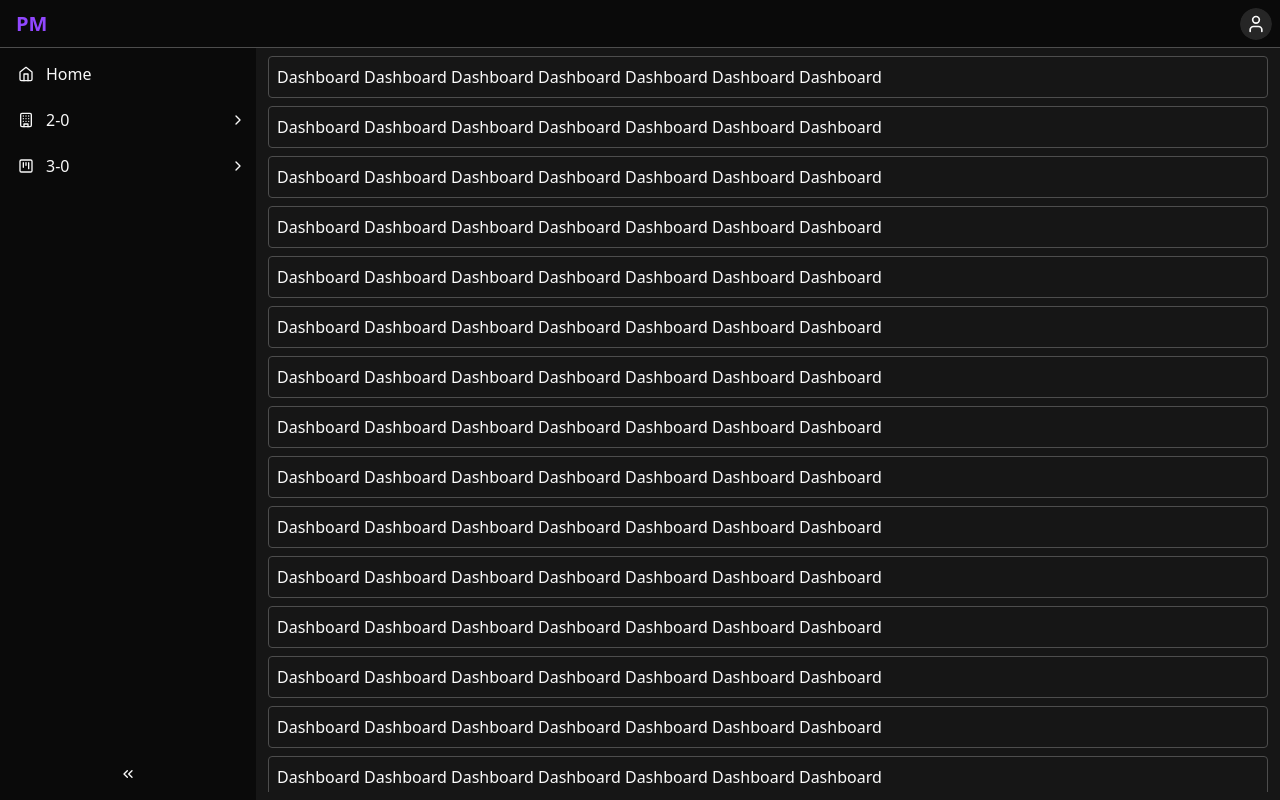
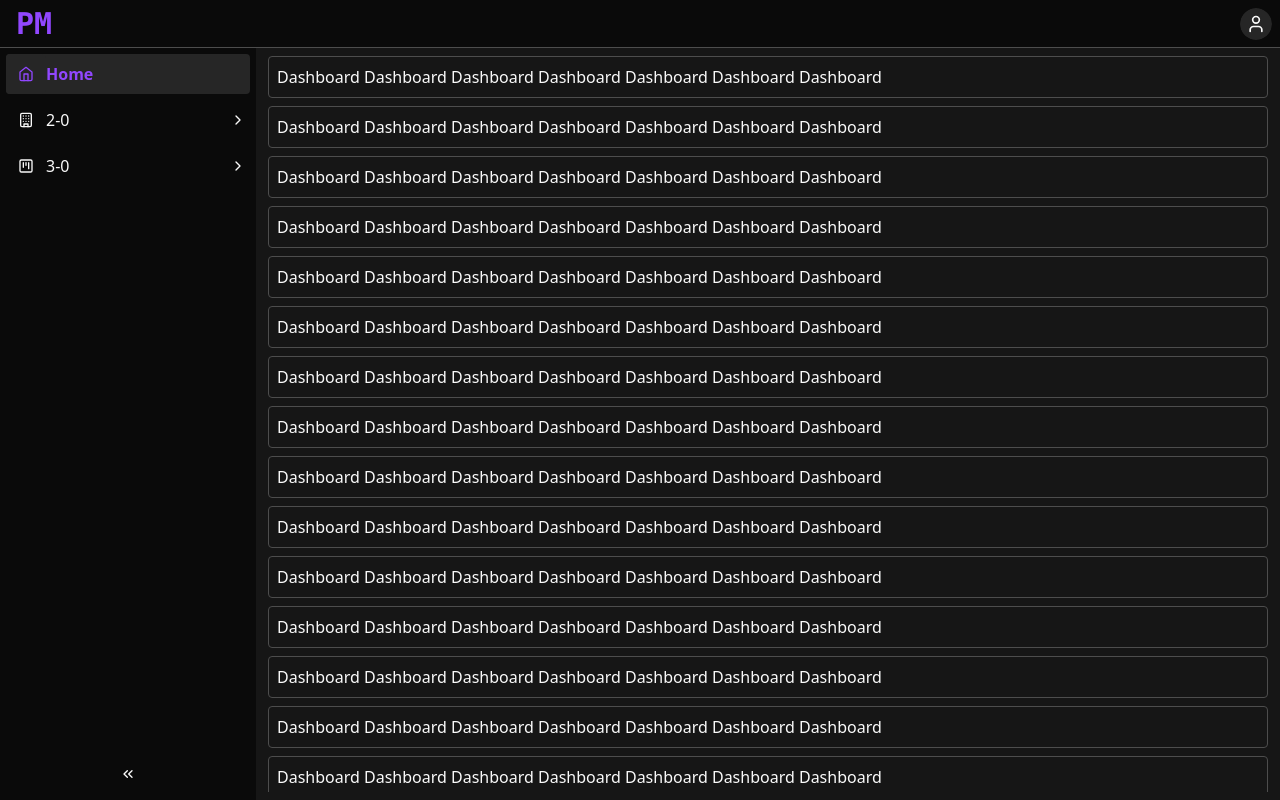
Before and after one commit to njyun666666/PM.React, a React (Create React App) app: page / in a window 1280 px wide. Built offline with nearby package versions, Linux system fonts and the light colour scheme; sample sign-in values are in the browser's storage.

Commit message:
edit nav

```diff
--- a/src/components/Brand.tsx
+++ b/src/components/Brand.tsx
@@ -3,7 +3,9 @@ import { cn } from 'src/lib/utils';
 
 const Brand = () => {
   const { t } = useTranslation();
-  return <div className={cn('text-xl font-bold text-primary')}>{t('website.title')}</div>;
+  return (
+    <div className={cn('font-mono text-3xl font-bold text-primary')}>{t('website.title')}</div>
+  );
 };
 
 export default Brand;
--- a/src/layouts/MainLayout.tsx
+++ b/src/layouts/MainLayout.tsx
@@ -6,10 +6,11 @@ import { ScrollArea, ScrollBar } from 'src/components/ui/scroll-area';
 import { login } from 'src/lib/services/login';
 import UserNav from './UserNav';
 import Nav from './Nav';
-import { ScreenEnum, useScreenMode, webSettings } from 'src/lib/services/webSettings';
+import { webSettings } from 'src/lib/services/webSettings';
 import { cn } from 'src/lib/utils';
 import { ChevronsRight, Menu } from 'lucide-react';
 import { Button } from 'src/components/ui/button';
+import { ScreenEnum, useScreenMode } from 'src/lib/services/common';
 
 const MainLayout = () => {
   const navigate = useNavigate();
--- a/src/layouts/Nav.tsx
+++ b/src/layouts/Nav.tsx
@@ -1,5 +1,6 @@
 import { Building, Home, KanbanSquare, LucideIcon } from 'lucide-react';
-import { Link } from 'react-router-dom';
+import { useMemo } from 'react';
+import { NavLink, useLocation } from 'react-router-dom';
 import { useRecoilState } from 'recoil';
 import {
   Accordion,
@@ -15,7 +16,6 @@ interface NavDataModel {
   MenuName: string;
   Icon: LucideIcon;
   URL?: string;
-  state?: boolean;
   children?: NavDataModel[];
 }
 
@@ -25,7 +25,29 @@ const iconMapping = {
   KanbanSquare,
 };
 
+const findChildren = (data: NavDataModel[], targetValue: string): NavDataModel[] => {
+  let result: NavDataModel[] = [];
+  const length = data.length;
+
+  for (let i = 0; i < length; i++) {
+    if (data[i].URL === targetValue) {
+      result = [data[i]];
+      break;
+    } else if (data[i].children) {
+      const resultChildren = findChildren(data[i].children as NavDataModel[], targetValue);
+      if (resultChildren.length > 0) {
+        result = [data[i], ...resultChildren];
+        break;
+      }
+    }
+  }
+
+  return result;
+};
+
 const Nav = () => {
+  const location = useLocation();
+
   const menus: NavDataModel[] = [
     {
       MenuID: '1',
@@ -48,7 +70,7 @@ const Nav = () => {
           MenuID: '2-2',
           MenuName: '2-2',
           Icon: Building,
-          URL: '/d2',
+          URL: '/d2-2',
         },
       ],
     },
@@ -73,7 +95,7 @@ const Nav = () => {
               MenuID: '3-2-1',
               MenuName: '3-2-1',
               Icon: KanbanSquare,
-              URL: '/3-2-1',
+              URL: '/d3-2-1',
             },
             {
               MenuID: '3-2-2',
@@ -87,10 +109,15 @@ const Nav = () => {
     },
   ];
 
+  const expandedValue = useMemo(
+    () => findChildren(menus, location.pathname).map((item) => item.MenuID),
+    []
+  );
+
   return (
-    <Accordion type="multiple" className="w-full">
+    <Accordion type="multiple" className="w-full" defaultValue={expandedValue}>
       {menus.map((item) => (
-        <NavItem key={item.MenuID} data={item} />
+        <NavItem key={item.MenuID} data={item} expandedValue={expandedValue} />
       ))}
     </Accordion>
   );
@@ -98,9 +125,10 @@ const Nav = () => {
 
 interface NavItemProps {
   data: NavDataModel;
+  expandedValue: string[];
 }
 
-const NavItem = ({ data }: NavItemProps) => {
+const NavItem = ({ data, expandedValue }: NavItemProps) => {
   const [navExpandedState, setNavExpandedState] = useRecoilState(webSettings.navExpandedState);
   const [navOpenState, setNavOpenState] = useRecoilState(webSettings.navOpenState);
   const [navDefaultExpanded] = useRecoilState(webSettings.navDefaultExpandedState);
@@ -108,56 +136,72 @@ const NavItem = ({ data }: NavItemProps) => {
   if (!data.children || data.children.length === 0) {
     return (
       <AccordionItem value={data.MenuID} className="mb-1.5 border-0">
-        <Link
+        <NavLink
           to={data.URL as string}
-          className="flex items-center rounded p-0 pr-1 text-base font-medium hover:bg-accent"
+          className={({ isActive }) =>
+            cn('flex items-center rounded p-0 pr-1 text-base font-normal hover:bg-accent', {
+              'navIsActive group': isActive,
+              '!bg-accent': isActive && (navOpenState || navExpandedState),
+              'xl:bg-accent': isActive && navDefaultExpanded,
+            })
+          }
           onClick={() => {
             setNavExpandedState(false);
             setNavOpenState(false);
           }}
         >
-          <span className="rounded p-3">
+          <span
+            className={cn(
+              'rounded p-3 group-[.navIsActive]:bg-accent group-[.navIsActive]:text-primary'
+            )}
+          >
             <data.Icon className="h-4 w-4 shrink-0" />
           </span>
           <span
-            className={cn('text-transparent duration-200 group-hover/nav:text-foreground', {
-              'text-foreground': navOpenState,
-              'xl:text-foreground': navExpandedState || navDefaultExpanded,
-            })}
+            className={cn(
+              'text-foreground opacity-0 duration-200 group-[.navIsActive]:font-bold group-[.navIsActive]:text-primary',
+              {
+                'opacity-100': navOpenState || navExpandedState,
+                'xl:opacity-100': navDefaultExpanded,
+              }
+            )}
           >
             {data.MenuName}
           </span>
-        </Link>
+        </NavLink>
       </AccordionItem>
     );
   }
 
   return (
     <AccordionItem value={data.MenuID} className="border-0">
-      <AccordionTrigger className="mb-1.5 flex items-center rounded p-0 pr-1 text-base font-medium hover:bg-accent hover:no-underline">
+      <AccordionTrigger className="mb-1.5 flex items-center rounded p-0 pr-1 text-base font-normal hover:bg-accent hover:no-underline">
         <div className="flex items-center">
           <span className="rounded p-3">
-            <data.Icon className="h-4 w-4 shrink-0 " />
+            <data.Icon className="h-4 w-4 shrink-0" />
           </span>
           <span
-            className={cn('text-transparent duration-200 group-hover/nav:text-foreground', {
-              'text-foreground': navOpenState,
-              'xl:text-foreground': navExpandedState || navDefaultExpanded,
-            })}
+            className={cn(
+              'text-foreground opacity-0 duration-200 group-[.navIsActive]:text-primary',
+              {
+                'opacity-100': navOpenState || navExpandedState,
+                'xl:opacity-100': navDefaultExpanded,
+              }
+            )}
           >
             {data.MenuName}
           </span>
         </div>
       </AccordionTrigger>
       <AccordionContent
-        className={cn('text-base', 'pl-0 group-hover/nav:pl-3', {
-          'pl-3': navOpenState,
-          'xl:pl-3': navExpandedState || navDefaultExpanded,
+        className={cn('pl-0 text-base group-hover/nav:pl-3', {
+          'pl-3': navOpenState || navExpandedState,
+          'xl:pl-3': navDefaultExpanded,
         })}
       >
-        <Accordion type="multiple" className="w-full">
+        <Accordion type="multiple" className="w-full" defaultValue={expandedValue}>
           {data.children.map((item) => (
-            <NavItem key={item.MenuID} data={item} />
+            <NavItem key={item.MenuID} data={item} expandedValue={expandedValue} />
           ))}
         </Accordion>
       </AccordionContent>
--- /dev/null
+++ b/src/lib/services/common.ts
@@ -0,0 +1,46 @@
+import { useEffect, useState } from 'react';
+
+export enum ScreenEnum {
+  default = 0,
+  sm = 640,
+  md = 768,
+  lg = 1024,
+  xl = 1280,
+  '2xl' = 1536,
+}
+
+export const useScreenMode = () => {
+  const getScreenMode = () => {
+    if (window.innerWidth >= ScreenEnum['2xl']) {
+      return ScreenEnum['2xl'];
+    }
+
+    if (window.innerWidth >= ScreenEnum.xl) {
+      return ScreenEnum.xl;
+    }
+
+    if (window.innerWidth >= ScreenEnum.lg) {
+      return ScreenEnum.lg;
+    }
+
+    if (window.innerWidth >= ScreenEnum.md) {
+      return ScreenEnum.md;
+    }
+
+    if (window.innerWidth >= ScreenEnum.sm) {
+      return ScreenEnum.sm;
+    }
+
+    return ScreenEnum.default;
+  };
+
+  const [screenMode, setScreenMode] = useState<ScreenEnum>(getScreenMode());
+
+  useEffect(() => {
+    window.addEventListener('resize', () => {
+      setScreenMode(getScreenMode());
+    });
+  }, []);
+
+  return screenMode;
+};
--- a/src/lib/services/webSettings.ts
+++ b/src/lib/services/webSettings.ts
@@ -1,50 +1,4 @@
-import { useEffect, useState } from 'react';
 import { atom } from 'recoil';
-
-export enum ScreenEnum {
-  default = 0,
-  sm = 640,
-  md = 768,
-  lg = 1024,
-  xl = 1280,
-  '2xl' = 1536,
-}
-
-export const useScreenMode = () => {
-  const getScreenMode = () => {
-    if (window.innerWidth >= ScreenEnum['2xl']) {
-      return ScreenEnum['2xl'];
-    }
-
-    if (window.innerWidth >= ScreenEnum.xl) {
-      return ScreenEnum.xl;
-    }
-
-    if (window.innerWidth >= ScreenEnum.lg) {
-      return ScreenEnum.lg;
-    }
-
-    if (window.innerWidth >= ScreenEnum.md) {
-      return ScreenEnum.md;
-    }
-
-    if (window.innerWidth >= ScreenEnum.sm) {
-      return ScreenEnum.sm;
-    }
-
-    return ScreenEnum.default;
-  };
-
-  const [screenMode, setScreenMode] = useState<ScreenEnum>(getScreenMode());
-
-  useEffect(() => {
-    window.addEventListener('resize', () => {
-      setScreenMode(getScreenMode());
-    });
-  }, []);
-
-  return screenMode;
-};
 
 export type NavModeType = '';
 
```
Also changed, not shown: src/router.tsx (+8 -0 lines).
